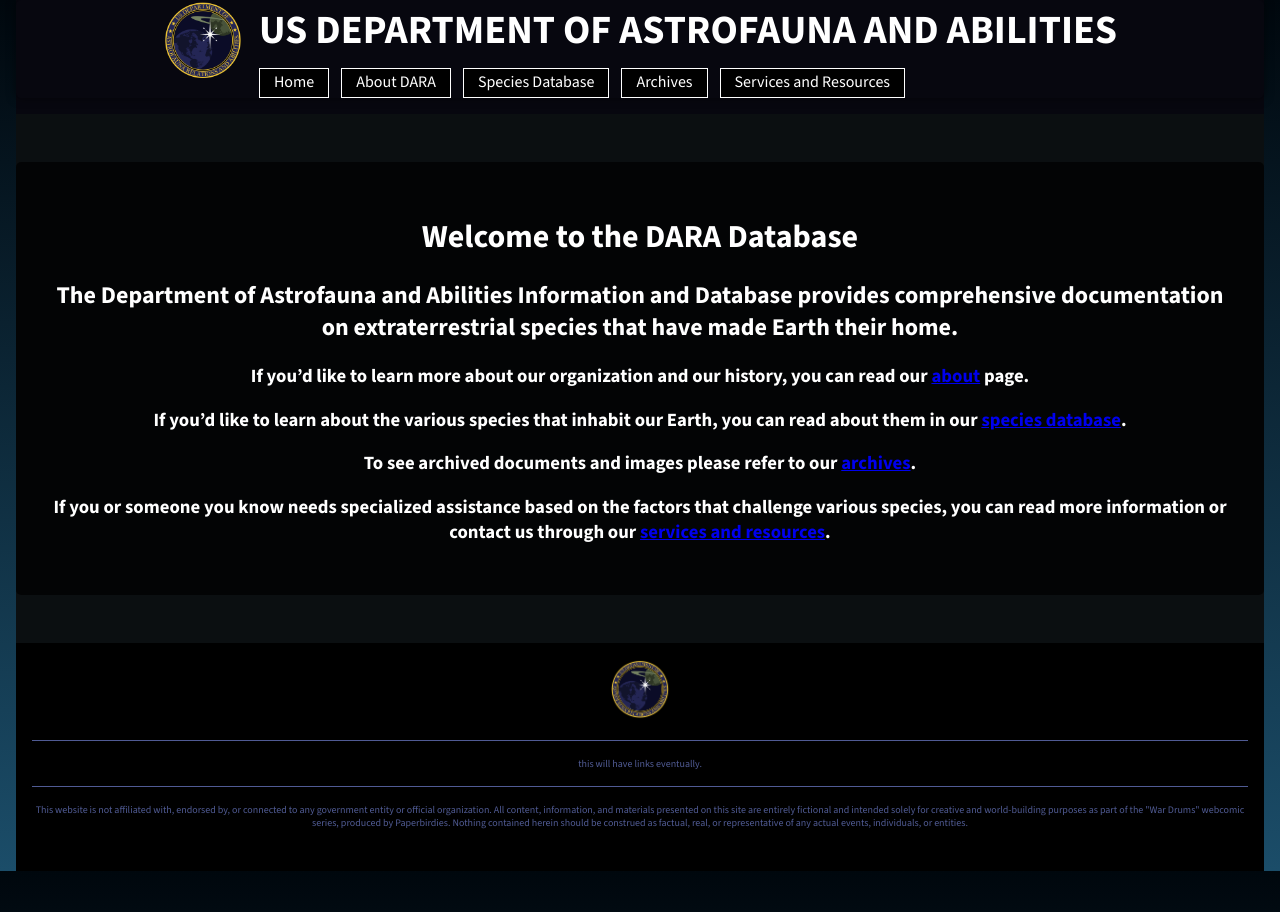
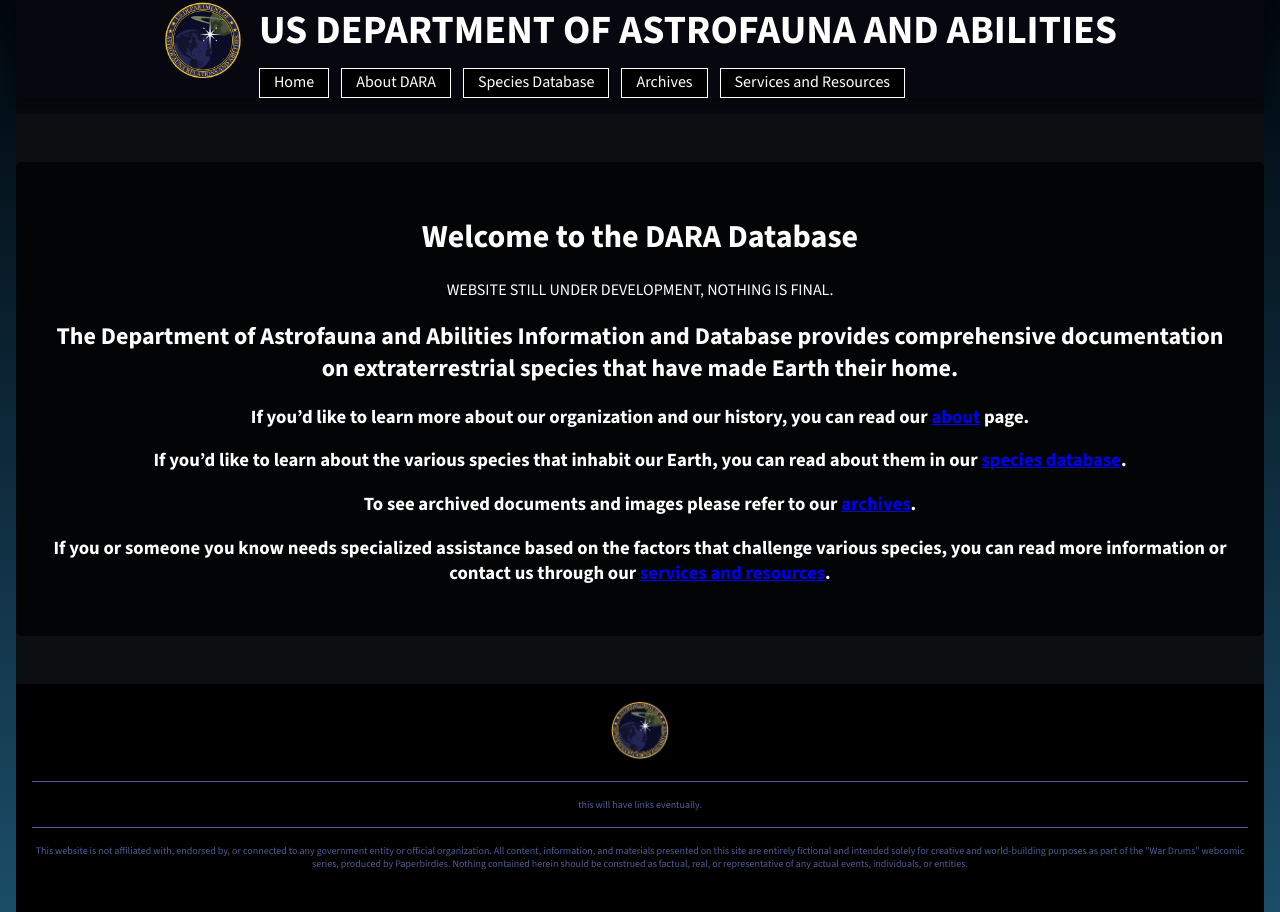
Before and after one commit to edenjtait/dara-info, a Jekyll site: the page built from index.md, in a window 1280 px wide. Built offline with Jekyll 4.4.1, drawn with Linux system fonts in a browser that asks for light colours.

Commit message:
added not final warning to index

```diff
--- a/index.md
+++ b/index.md
@@ -4,6 +4,8 @@ title: DARA - Department of Astrofauna and Abilities
 ---
 
 # Welcome to the DARA Database
+
+WEBSITE STILL UNDER DEVELOPMENT, NOTHING IS FINAL.
 
 ## The Department of Astrofauna and Abilities Information and Database provides comprehensive documentation on extraterrestrial species that have made Earth their home.
 
```
